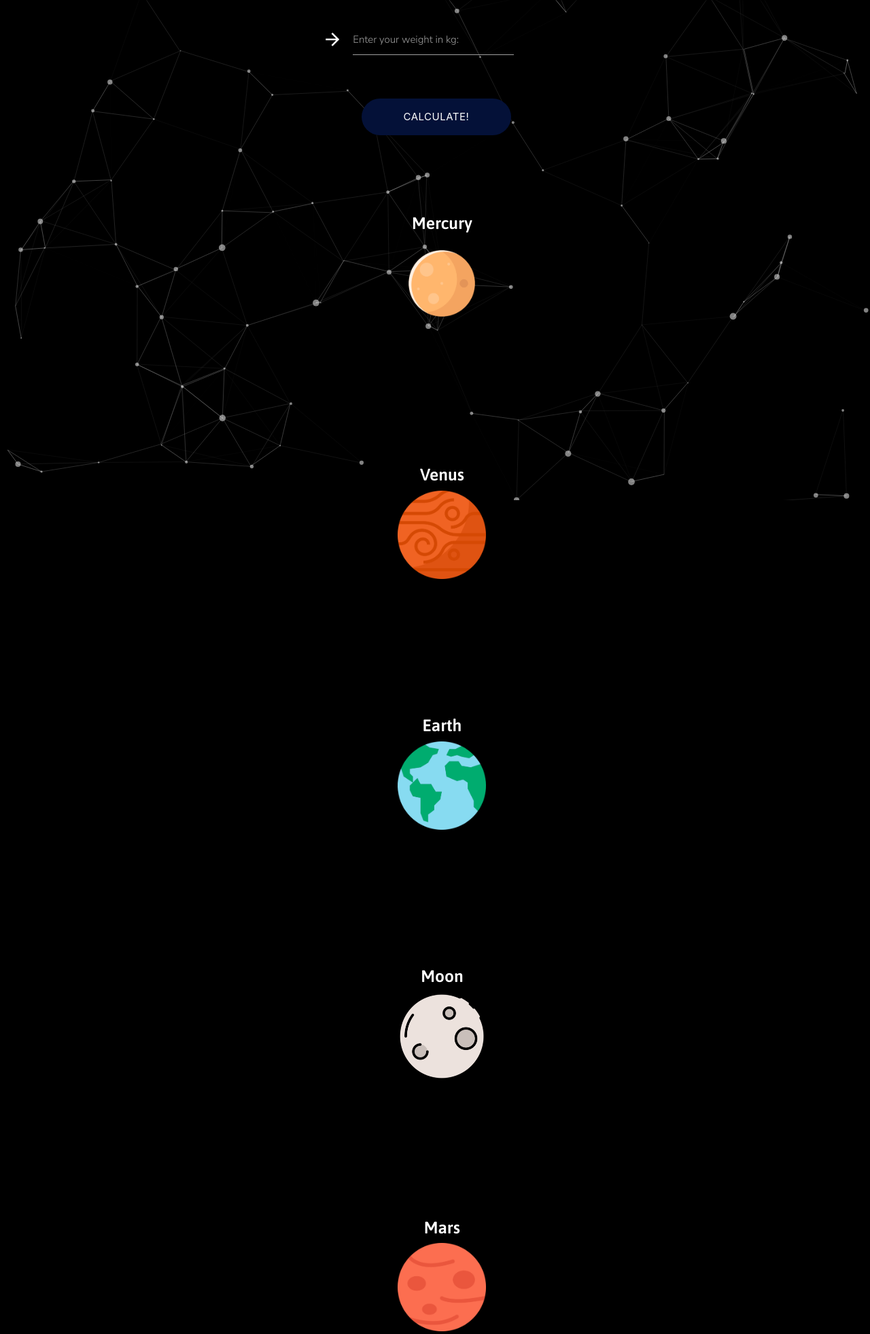
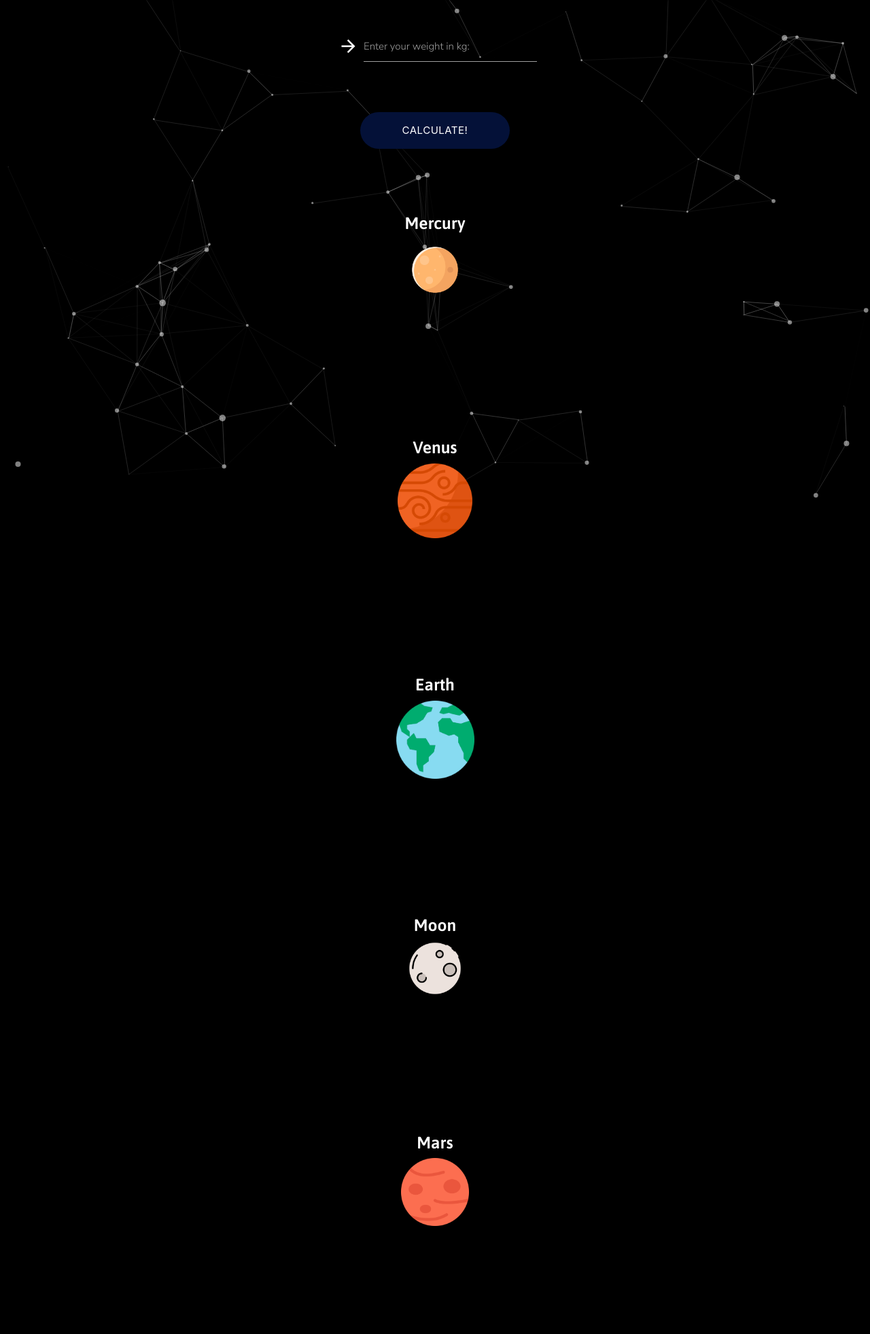
Before and after one commit to juampiludu/Astronomer-web, a Django app: page /my-weight in a window 1280 px wide. Shown: the part 64-2027 px from the top of the page at 68% size. Run offline with Django 3.2, Linux system fonts and the light colour scheme.

Commit message:
weight.html fixed, planets animation changed

```diff
--- a/astronomer/statics/css/style.css
+++ b/astronomer/statics/css/style.css
@@ -50,12 +50,6 @@ nav ul li.active a.nav-text {
     background-color: #01081f;
 }
 
-/* divs */
-
-.col {
-    margin-top: 20px;
-}
-
 /* materialize inputs */
 
 #arrow {
@@ -69,7 +63,6 @@ nav ul li.active a.nav-text {
 .input-field {
     color: white;
     min-width: 200px;
-    margin-left: -50px;
 }
 
 /* label focus color */
@@ -97,7 +90,7 @@ nav ul li.active a.nav-text {
 
 /* label underline focus color */
 
-.row .input-field input:focus, .input-field textarea:focus {
+.input-field input:focus, .input-field textarea:focus {
     border-bottom: 1px solid white !important;
     box-shadow: 0 1px 0 0 white !important
 }
@@ -166,6 +159,11 @@ nav ul li.active a.nav-text {
     background-repeat: no-repeat;
 }
 
+#first {
+    margin-top: 30px;
+    align-content: center;
+}
+
 /* btns */
 
 #weight_button {
@@ -173,74 +171,73 @@ nav ul li.active a.nav-text {
     border-radius: 30px;
     width: 220px;
     min-width: 120px;
-    margin-left: -15%;
+    margin-top: 30px;
 }
 
 /* planets */
 
-.center-align {
+#second {
     align-content: center;
+    max-width: 200px;
 }
 
 #planet-div {
     float: left;
     clear: both;
     width: 200px;
-    margin-left: 43%;
     margin-top: 80px;
     margin-bottom: 80px;
-    position: relative;
     text-align: center;
 }
 
 #mercury {
-    width: 130px;
-    transition: margin-left 1s, transform 1s;
+    width: 90px;
+    transition: width 0.2s;
 }
 
 #venus {
-    width: 130px;
-    transition: margin-left 1s, transform 1s;
+    width: 110px;
+    transition: width 0.2s;
 }
 
 #earth {
-    width: 130px;
-    transition: margin-left 1s, transform 1s;
+    width: 115px;
+    transition: width 0.2s;
 }
 
 #moon {
-    width: 130px;
-    transition: margin-left 1s, transform 1s;
+    width: 80px;
+    transition: width 0.2s;
 }
 
 #mars {
-    width: 130px;
-    transition: margin-left 1s, transform 1s;
+    width: 100px;
+    transition: width 0.2s;
 }
 
 #jupiter {
-    width: 130px;
-    transition: margin-left 1s, transform 1s;
+    width: 160px;
+    transition: width 0.2s;
 }
 
 #saturn {
-    width: 130px;
-    transition: margin-left 1s, transform 1s;
+    width: 160px;
+    transition: width 0.2s;
 }
 
 #uranus {
-    width: 130px;
-    transition: margin-left 1s, transform 1s;
+    width: 160px;
+    transition: width 0.2s;
 }
 
 #neptune {
-    width: 130px;
-    transition: margin-left 1s, transform 1s;
+    width: 150px;
+    transition: width 0.2s;
 }
 
 #pluto {
-    width: 130px;
-    transition: margin-left 1s, transform 1s;
+    width: 80px;
+    transition: width 0.2s;
 }
 
 p {
@@ -248,211 +245,41 @@ p {
 }
 
 #planet-div:hover #mercury {
-    margin-left: -250px;
-    transform: rotate(180deg);
+    width: 200px;
 }
 
 #planet-div:hover #venus {
-    margin-left: -250px;
-    transform: rotate(180deg);
+    width: 200px;
 }
 
 #planet-div:hover #earth {
-    margin-left: -250px;
-    transform: rotate(180deg);
+    width: 200px;
 }
 
 #planet-div:hover #moon {
-    margin-left: -250px;
-    transform: rotate(180deg);
+    width: 200px;
 }
 
 #planet-div:hover #mars {
-    margin-left: -250px;
-    transform: rotate(180deg);
+    width: 200px;
 }
 
 #planet-div:hover #jupiter {
-    margin-left: -250px;
-    transform: rotate(180deg);
+    width: 200px;
 }
 
 #planet-div:hover #saturn {
-    margin-left: -250px;
-    transform: rotate(180deg);
+    width: 200px;
 }
 
 #planet-div:hover #neptune {
-    margin-left: -250px;
-    transform: rotate(180deg);
+    width: 200px;
 }
 
 #planet-div:hover #uranus {
-    margin-left: -250px;
-    transform: rotate(180deg);
+    width: 200px;
 }
 
 #planet-div:hover #pluto {
-    margin-left: -250px;
-    transform: rotate(180deg);
+    width: 200px;
 }
-
-#info_button {
-    position: absolute;
-    top: 115px;
-    left: 50%;
-    align-content: center;
-    text-align: center;
-    background-color: #041138;
-    width: 0px;
-    height: 0px;
-    transform: translate(-50%, -50%);
-    transition: width 0.2s, height 0.2s;
-}
-
-#planet-div:hover #info_button {
-    width: 60px;
-    height: 60px;
-    transition-delay: 0.2s;
-}
-
-/* devices */
-
-@media all and (min-width:960px) and (max-width: 1024px) {
-    #weight_button {
-        background-color: #041138;
-        border-radius: 30px;
-        width: 220px;
-        min-width: 120px;
-        margin-left: -50px;
-    }
-    .input-field {
-        margin-left: -35px;
-    }
-    #planet-div {
-        float: left;
-        clear: both;
-        width: 200px;
-        margin-left: 26%;
-    }
-}
-
-@media all and (min-width:801px) and (max-width: 959px) {
-    /* put your css styles in here */
-    #weight_button {
-        background-color: #041138;
-        border-radius: 30px;
-        width: 220px;
-        min-width: 120px;
-        margin-left: 20px;
-    }
-    .input-field {
-        margin-left: -15px;
-    }
-    #planet-div {
-        float: left;
-        clear: both;
-        width: 200px;
-        margin-left: 26%;
-    }
-}
-
-@media all and (min-width:769px) and (max-width: 800px) {
-    /* put your css styles in here */
-    #weight_button {
-        background-color: #041138;
-        border-radius: 30px;
-        width: 220px;
-        min-width: 120px;
-        margin-left: -50px;
-    }
-    .input-field {
-        margin-left: -35px;
-    }
-    #planet-div {
-        float: left;
-        clear: both;
-        width: 200px;
-        margin-left: 26%;
-    }
-}
-
-@media all and (min-width:569px) and (max-width: 768px) {
-    /* put your css styles in here */
-    #weight_button {
-        background-color: #041138;
-        border-radius: 30px;
-        width: 220px;
-        min-width: 120px;
-        margin-left: -20px;
-    }
-    .input-field {
-        margin-left: -25px;
-    }
-    #planet-div {
-        float: left;
-        clear: both;
-        width: 200px;
-        margin-left: 26%;
-    }
-}
-
-@media all and (min-width:481px) and (max-width: 568px) {
-    /* put your css styles in here */
-    #weight_button {
-        background-color: #041138;
-        border-radius: 30px;
-        width: 220px;
-        min-width: 120px;
-        margin-left: -50px;
-    }
-    .input-field {
-        margin-left: -35px;
-    }
-    #planet-div {
-        float: left;
-        clear: both;
-        width: 200px;
-        margin-left: 26%;
-    }
-}
-
-@media all and (min-width:321px) and (max-width: 480px) {
-    /* put your css styles in here */
-    #weight_button {
-        background-color: #041138;
-        border-radius: 30px;
-        width: 220px;
-        min-width: 120px;
-        margin-left: -50px;
-    }
-    .input-field {
-        margin-left: -35px;
-    }
-    #planet-div {
-        float: left;
-        clear: both;
-        width: 200px;
-        margin-left: 26%;
-    }
-}
-
-@media all and (min-width:0px) and (max-width: 320px) {
-    /* put your css styles in here */
-    #weight_button {
-        background-color: #041138;
-        border-radius: 30px;
-        width: 220px;
-        min-width: 120px;
-        margin-left: -50px;
-    }
-    .input-field {
-        margin-left: -35px;
-    }
-    #planet-div {
-        float: left;
-        clear: both;
-        width: 200px;
-        margin-left: 26%;
-    }
-}
--- a/astronomer/statics/js/app.js
+++ b/astronomer/statics/js/app.js
@@ -19,7 +19,7 @@ particlesJS('particles-js',
                 "value": 80,
                 "density": {
                     "enable": true,
-                    "value_area": 800
+                    "value_area": 1000
                 }
             },
             "color": {
--- a/astronomer/templates/weight.html
+++ b/astronomer/templates/weight.html
@@ -7,99 +7,89 @@
 <body style="background-color: black;">
 
     <div id="particles-js"></div>
-    <div class="row">
-        <div class="col s6 offset-s3">
+    <center>
+        <div id="first">
+            <div style="max-width: 300px; align-content: center;">
                 <div class="input-field">
                     <i id="arrow" class="material-icons prefix">arrow_forward</i>
-                <input id="input_text" type="number" autocomplete="off" data-length="20" step="any" min="0">
+                    <input id="input_text" type="number" autocomplete="off" data-length="20" step="any" min="0"
+                        data-required="true">
                     <label for="input_text" type="text">Enter your weight in kg:</label>
                     <span style="color: white;" class="helper-text invalid"
                         data-error="The number cannot be longer than 20 digits."></span>
                 </div>
             </div>
-        <div class="col s6 offset-s4">
-            <div onmouseover="enableButton();">
+            <div>
+                <div onmouseover="enableButton();" style="max-width: 220px;">
                     <button id="weight_button" class="btn-large waves-effect waves-light" type="button"
                         onclick="operation();" onmouseover="disableButton();">CALCULATE!</button>
                 </div>
             </div>
         </div>
-    <div class="center-align">
+        <!--class="modal-trigger"-->
+        <div id="second">
             <div id="planet-div">
                 <h5 style="color: white;">Mercury</h5>
-            <img id="mercury" src="{% static 'images/mercury.png' %}">
-            <a id="info_button" class="btn-floating btn-large waves-effect waves-light modal-trigger"
-                href="#modal-mercury"><i class="material-icons" style="margin-top: 5%;">info</i></a>
+                <a href="#modal-mercury" class="modal-trigger"><img id="mercury"
+                        src="{% static 'images/mercury.png' %}"></a>
                 <p id="text_mercury"></p>
             </div>
             <div id="planet-div">
                 <h5 style="color: white;">Venus</h5>
-            <img id="venus" src="{% static 'images/venus.png' %}">
-            <a id="info_button" class="btn-floating btn-large waves-effect waves-light modal-trigger"
-                href="#modal-venus"><i class="material-icons" style="margin-top: 5%;">info</i></a>
+                <a href="#modal-venus" class="modal-trigger"><img id="venus" src="{% static 'images/venus.png' %}"></a>
                 <p id="text_venus"></p>
             </div>
             <div id="planet-div">
                 <h5 style="color: white;">Earth</h5>
-            <img id="earth" src="{% static 'images/earth.png' %}">
-            <a id="info_button" class="btn-floating btn-large waves-effect waves-light modal-trigger"
-                href="#modal-earth"><i class="material-icons" style="margin-top: 5%;">info</i></a>
+                <a href="#modal-earth" class="modal-trigger"><img id="earth" src="{% static 'images/earth.png' %}"></a>
                 <p id="text_earth"></p>
             </div>
             <div id="planet-div">
                 <h5 style="color: white;">Moon</h5>
-            <img id="moon" src="{% static 'images/moon.png' %}">
-            <a id="info_button" class="btn-floating btn-large waves-effect waves-light modal-trigger"
-                href="#modal-moon"><i class="material-icons" style="margin-top: 5%;">info</i></a>
+                <a href="#modal-moon" class="modal-trigger"><img id="moon" src="{% static 'images/moon.png' %}"></a>
                 <p id="text_moon"></p>
             </div>
             <div id="planet-div">
                 <h5 style="color: white;">Mars</h5>
-            <img id="mars" src="{% static 'images/mars.png' %}">
-            <a id="info_button" class="btn-floating btn-large waves-effect waves-light modal-trigger"
-                href="#modal-mars"><i class="material-icons" style="margin-top: 5%;">info</i></a>
+                <a href="#modal-mars" class="modal-trigger"><img id="mars" src="{% static 'images/mars.png' %}"></a>
                 <p id="text_mars"></p>
             </div>
             <div id="planet-div">
                 <h5 style="color: white;">Jupiter</h5>
-            <img id="jupiter" src="{% static 'images/jupiter.png' %}">
-            <a id="info_button" class="btn-floating btn-large waves-effect waves-light modal-trigger"
-                href="#modal-jupiter"><i class="material-icons" style="margin-top: 5%;">info</i></a>
+                <a href="#modal-jupiter" class="modal-trigger"><img id="jupiter"
+                        src="{% static 'images/jupiter.png' %}"></a>
                 <p id="text_jupiter"></p>
             </div>
             <div id="planet-div">
                 <h5 style="color: white;">Saturn</h5>
-            <img id="saturn" src="{% static 'images/saturn.png' %}">
-            <a id="info_button" class="btn-floating btn-large waves-effect waves-light modal-trigger"
-                href="#modal-saturn"><i class="material-icons" style="margin-top: 5%;">info</i></a>
+                <a href="#modal-saturn" class="modal-trigger"><img id="saturn"
+                        src="{% static 'images/saturn.png' %}"></a>
                 <p id="text_saturn"></p>
             </div>
             <div id="planet-div">
                 <h5 style="color: white;">Uranus</h5>
-            <img id="uranus" src="{% static 'images/uranus.png' %}">
-            <a id="info_button" class="btn-floating btn-large waves-effect waves-light modal-trigger"
-                href="#modal-uranus"><i class="material-icons" style="margin-top: 5%;">info</i></a>
+                <a href="#modal-uranus" class="modal-trigger"><img id="uranus"
+                        src="{% static 'images/uranus.png' %}"></a>
                 <p id="text_uranus"></p>
             </div>
             <div id="planet-div">
                 <h5 style="color: white;">Neptune</h5>
-            <img id="neptune" src="{% static 'images/neptune.png' %}">
-            <a id="info_button" class="btn-floating btn-large waves-effect waves-light modal-trigger"
-                href="#modal-neptune"><i class="material-icons" style="margin-top: 5%;">info</i></a>
+                <a href="#modal-neptune" class="modal-trigger"><img id="neptune"
+                        src="{% static 'images/neptune.png' %}"></a>
                 <p id="text_neptune"></p>
             </div>
             <div id="planet-div">
                 <h5 style="color: white;">Pluto</h5>
-            <img id="pluto" src="{% static 'images/pluto.png' %}">
-            <a id="info_button" class="btn-floating btn-large waves-effect waves-light modal-trigger"
-                href="#modal-pluto"><i class="material-icons" style="margin-top: 5%;">info</i></a>
+                <a href="#modal-pluto" class="modal-trigger"><img id="pluto" src="{% static 'images/pluto.png' %}"></a>
                 <p id="text_pluto"></p>
             </div>
         </div>
 
+    </center>
+
     <!-- Modals -->
 
-    <div id="modal-mercury" class="modal center-align" style="background-color: #041138;">
+    <div id="modal-mercury" class="modal modal-fixed-footer center-align" style="background-color: #041138;">
         <div class="modal-content">
             <h4 style="color: white;">Mercury</h4>
             <img
@@ -119,7 +109,7 @@
         </div>
     </div>
 
-    <div id="modal-pluto" class="modal center-align" style="background-color: #041138;">
+    <div id="modal-pluto" class="modal modal-fixed-footer center-align" style="background-color: #041138;">
         <div class="modal-content">
             <h4 style="color: white;">Pluto</h4>
             <img
@@ -139,7 +129,7 @@
         </div>
     </div>
 
-    <div id="modal-venus" class="modal center-align" style="background-color: #041138;">
+    <div id="modal-venus" class="modal modal-fixed-footer center-align" style="background-color: #041138;">
         <div class="modal-content">
             <h4 style="color: white;">Venus</h4>
             <img
@@ -159,7 +149,7 @@
         </div>
     </div>
 
-    <div id="modal-earth" class="modal center-align" style="background-color: #041138;">
+    <div id="modal-earth" class="modal modal-fixed-footer center-align" style="background-color: #041138;">
         <div class="modal-content">
             <h4 style="color: white;">Earth</h4>
             <img
@@ -183,7 +173,7 @@
         </div>
     </div>
 
-    <div id="modal-moon" class="modal center-align" style="background-color: #041138;">
+    <div id="modal-moon" class="modal modal-fixed-footer center-align" style="background-color: #041138;">
         <div class="modal-content">
             <h4 style="color: white;">Moon</h4>
             <img
@@ -206,7 +196,7 @@
         </div>
     </div>
 
-    <div id="modal-mars" class="modal center-align" style="background-color: #041138;">
+    <div id="modal-mars" class="modal modal-fixed-footer center-align" style="background-color: #041138;">
         <div class="modal-content">
             <h4 style="color: white;">Mars</h4>
             <img
@@ -225,7 +215,7 @@
         </div>
     </div>
 
-    <div id="modal-jupiter" class="modal center-align" style="background-color: #041138;">
+    <div id="modal-jupiter" class="modal modal-fixed-footer center-align" style="background-color: #041138;">
         <div class="modal-content">
             <h4 style="color: white;">Jupiter</h4>
             <img
@@ -252,7 +242,7 @@
         </div>
     </div>
 
-    <div id="modal-saturn" class="modal center-align" style="background-color: #041138;">
+    <div id="modal-saturn" class="modal modal-fixed-footer center-align" style="background-color: #041138;">
         <div class="modal-content">
             <h4 style="color: white;">Saturn</h4>
             <img
@@ -274,7 +264,7 @@
         </div>
     </div>
 
-    <div id="modal-uranus" class="modal center-align" style="background-color: #041138;">
+    <div id="modal-uranus" class="modal modal-fixed-footer center-align" style="background-color: #041138;">
         <div class="modal-content">
             <h4 style="color: white;">Uranus</h4>
             <img src="https://upload.wikimedia.org/wikipedia/commons/thumb/3/3d/Uranus2.jpg/220px-Uranus2.jpg">
@@ -296,7 +286,7 @@
         </div>
     </div>
 
-    <div id="modal-neptune" class="modal center-align" style="background-color: #041138;">
+    <div id="modal-neptune" class="modal modal-fixed-footer center-align" style="background-color: #041138;">
         <div class="modal-content">
             <h4 style="color: white;">Neptune</h4>
             <img
```
Also changed, not shown: astronomer/statics/js/function.js (+9 -2 lines), astronomer/templates/about.html (+2 -6 lines). Lines whose indentation alone changed are shown as unchanged.
